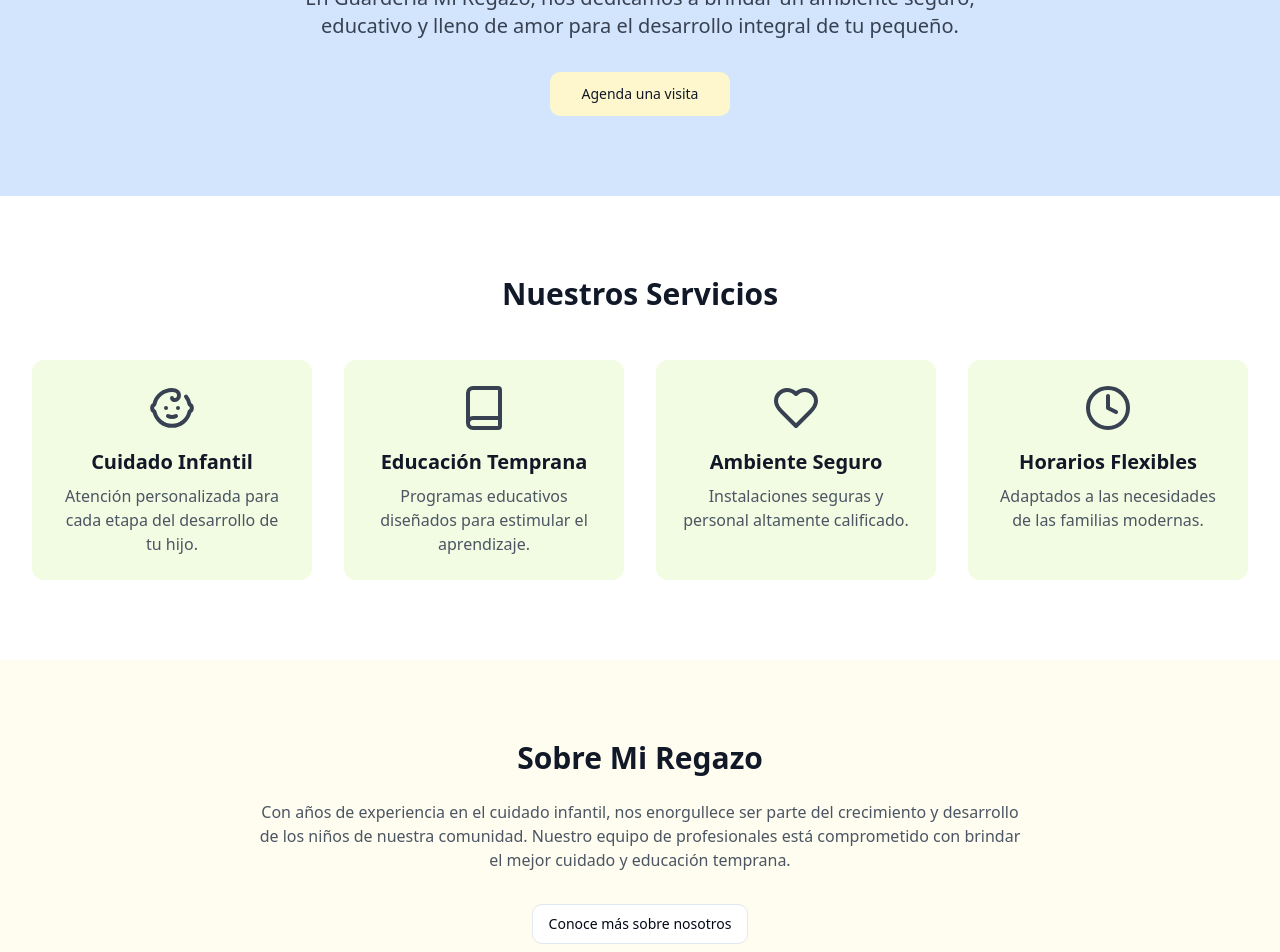
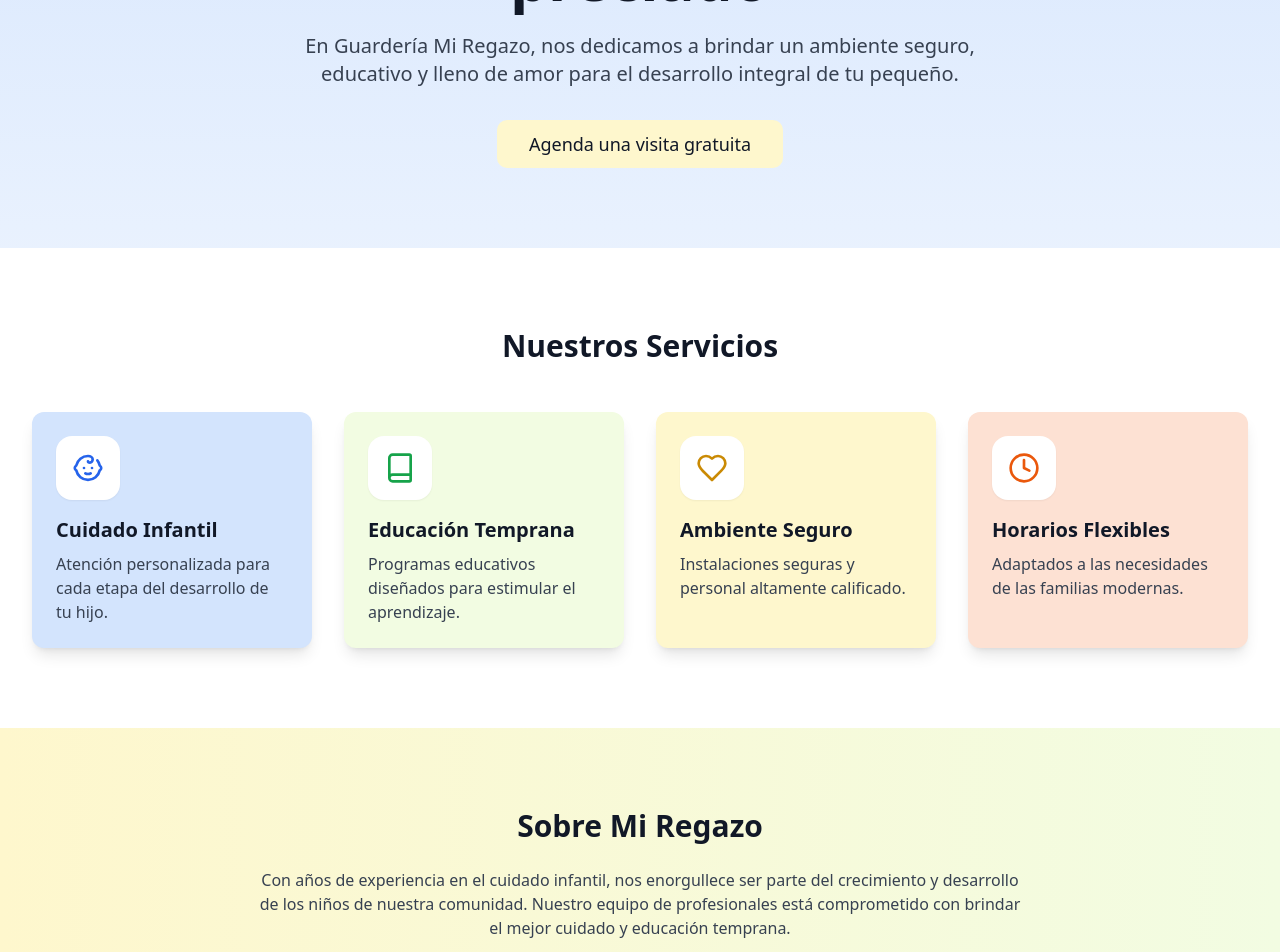
Before and after one commit to chefbusiness/happy-children-haven, a React (Vite) app: page / in a window 1280 px wide. Shown: the part 320-1272 px from the top of the page. Built offline with nearby package versions, Linux system fonts and the light colour scheme.

Commit message:
Adjust design on main page
Updated the main page to replicate the new aesthetic established in the recent changes, ensuring a consistent design pattern across all pages.
[skip gpt_engineer]

```diff
--- a/src/pages/Index.tsx
+++ b/src/pages/Index.tsx
@@ -10,21 +10,29 @@ const Index = () => {
       icon: Baby,
       title: "Cuidado Infantil",
       description: "Atención personalizada para cada etapa del desarrollo de tu hijo.",
+      bgColor: "bg-primary hover:bg-primary/90",
+      iconColor: "text-blue-600"
     },
     {
       icon: Book,
       title: "Educación Temprana",
       description: "Programas educativos diseñados para estimular el aprendizaje.",
+      bgColor: "bg-secondary hover:bg-secondary/90",
+      iconColor: "text-green-600"
     },
     {
       icon: Heart,
       title: "Ambiente Seguro",
       description: "Instalaciones seguras y personal altamente calificado.",
+      bgColor: "bg-accent hover:bg-accent/90",
+      iconColor: "text-yellow-600"
     },
     {
       icon: Clock,
       title: "Horarios Flexibles",
       description: "Adaptados a las necesidades de las familias modernas.",
+      bgColor: "bg-[#FDE1D3] hover:bg-[#FDE1D3]/90",
+      iconColor: "text-orange-600"
     },
   ];
 
@@ -38,8 +46,8 @@ const Index = () => {
 
       <Navigation />
 
-      {/* Hero Section */}
-      <section className="pt-20 bg-primary">
+      {/* Hero Section - Ajustado el espaciado y diseño */}
+      <section className="pt-32 bg-gradient-to-b from-primary to-primary/50">
         <div className="max-w-7xl mx-auto px-4 sm:px-6 lg:px-8 py-20">
           <div className="text-center">
             <h1 className="text-4xl md:text-6xl font-bold text-gray-900 mb-6">
@@ -49,14 +57,17 @@ const Index = () => {
               En Guardería Mi Regazo, nos dedicamos a brindar un ambiente seguro,
               educativo y lleno de amor para el desarrollo integral de tu pequeño.
             </p>
-            <Button size="lg" className="bg-accent hover:bg-accent/90 text-gray-900">
-              Agenda una visita
+            <Button
+              size="lg"
+              className="bg-accent hover:bg-accent/90 text-gray-900 px-8 py-6 text-lg transform hover:scale-105 transition-all duration-300"
+            >
+              Agenda una visita gratuita
             </Button>
           </div>
         </div>
       </section>
 
-      {/* Services Section */}
+      {/* Services Section - Nuevo diseño con tarjetas coloridas */}
       <section className="py-20 bg-white">
         <div className="max-w-7xl mx-auto px-4 sm:px-6 lg:px-8">
           <h2 className="text-3xl font-bold text-center text-gray-900 mb-12">
@@ -66,33 +77,40 @@ const Index = () => {
             {services.map((service) => (
               <div
                 key={service.title}
-                className="p-6 bg-secondary rounded-lg text-center hover:shadow-lg transition-shadow"
+                className={`p-6 rounded-xl ${service.bgColor} transform hover:scale-105 transition-all duration-300 shadow-lg`}
               >
-                <service.icon className="w-12 h-12 mx-auto mb-4 text-gray-700" />
+                <div className="w-16 h-16 bg-white rounded-2xl flex items-center justify-center mb-4 shadow-sm">
+                  <service.icon className={`w-8 h-8 ${service.iconColor}`} />
+                </div>
                 <h3 className="text-xl font-semibold text-gray-900 mb-2">
                   {service.title}
                 </h3>
-                <p className="text-gray-600">{service.description}</p>
+                <p className="text-gray-700">{service.description}</p>
               </div>
             ))}
           </div>
         </div>
       </section>
 
-      {/* About Section */}
-      <section className="py-20 bg-accent/30">
+      {/* About Section - Mejorado con gradiente y diseño */}
+      <section className="py-20 bg-gradient-to-r from-accent to-secondary">
         <div className="max-w-7xl mx-auto px-4 sm:px-6 lg:px-8">
           <div className="text-center max-w-3xl mx-auto">
             <h2 className="text-3xl font-bold text-gray-900 mb-6">
               Sobre Mi Regazo
             </h2>
-            <p className="text-gray-600 mb-8">
+            <p className="text-gray-700 mb-8">
               Con años de experiencia en el cuidado infantil, nos enorgullece ser
               parte del crecimiento y desarrollo de los niños de nuestra comunidad.
               Nuestro equipo de profesionales está comprometido con brindar el mejor
               cuidado y educación temprana.
             </p>
-            <Button variant="outline">Conoce más sobre nosotros</Button>
+            <Button
+              variant="outline"
+              className="bg-white hover:bg-gray-50 transform hover:scale-105 transition-all duration-300"
+            >
+              Conoce más sobre nosotros
+            </Button>
           </div>
         </div>
       </section>
```
